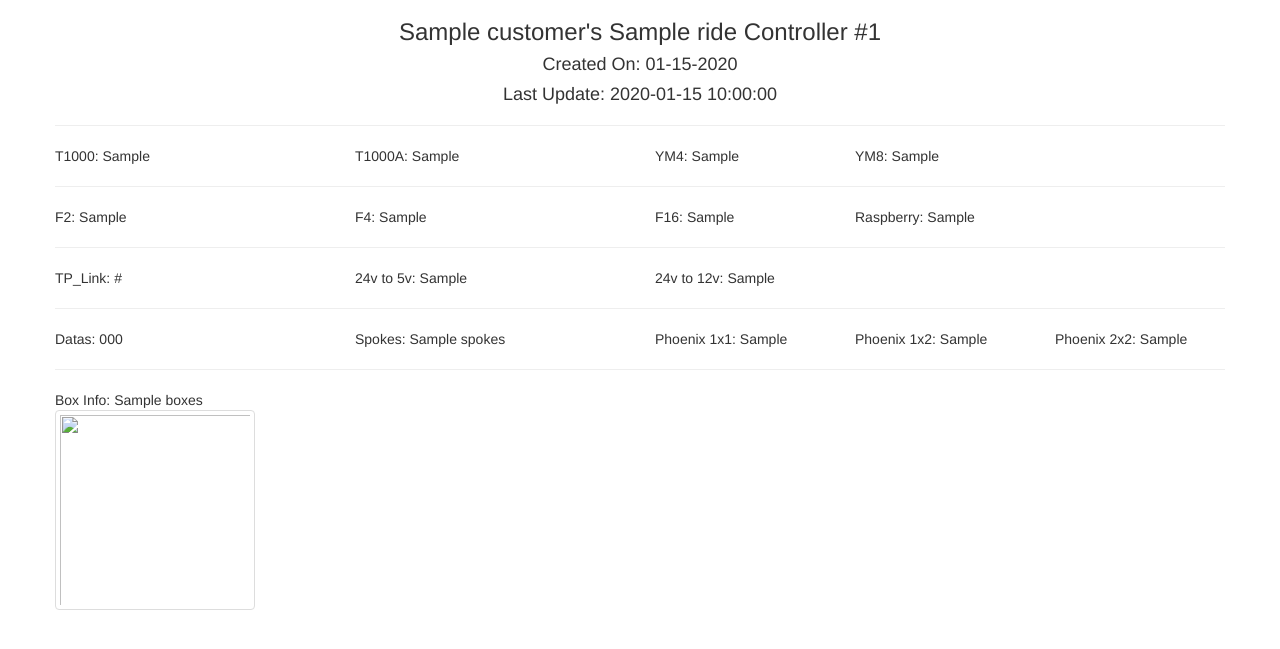
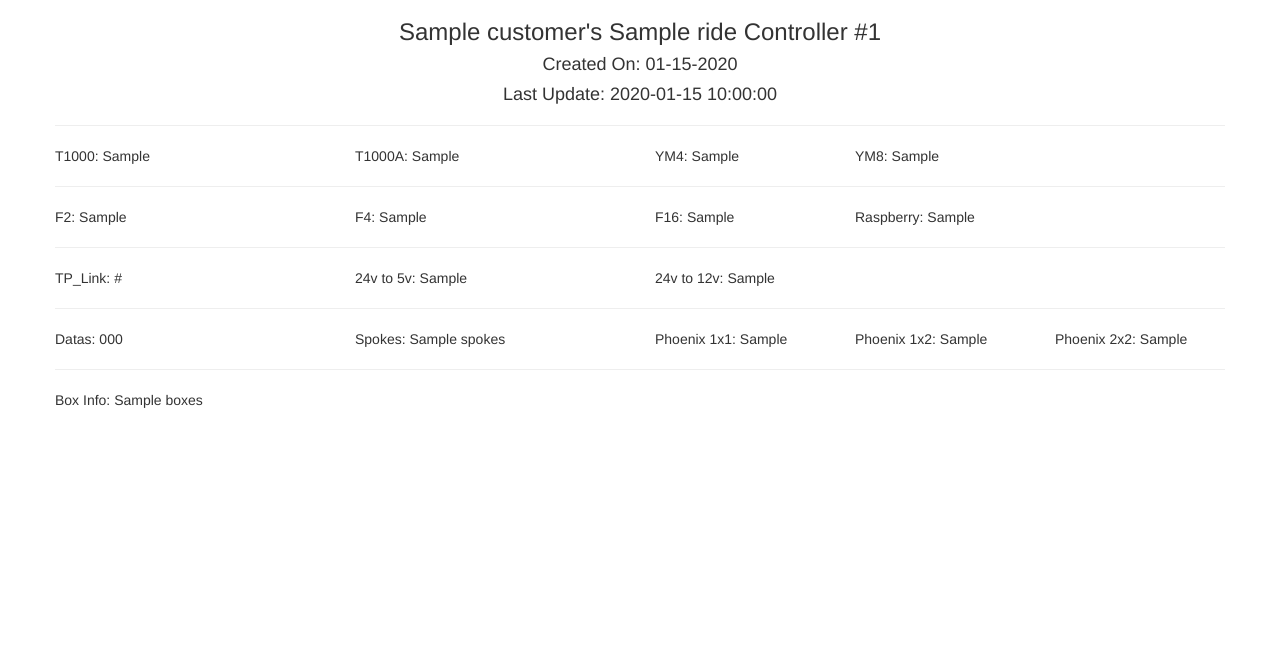
Before and after one commit to garinm90/work, a Python web app: template app/templates/detail_controller.html in a window 1280 px wide. Shown: the part 73-722 px from the top of the page. Run offline with Jinja, Linux system fonts and the light colour scheme; the template is opened without the code that fills it: most values are stand-ins (such as "Sample title", 1, 10 or a date in 2020); some libraries are stand-ins or nearby versions.

Commit message:
Remove redunantly displaying images.

```diff
--- a/app/templates/detail_controller.html
+++ b/app/templates/detail_controller.html
@@ -115,11 +115,5 @@
         </div>
     </div>
 
-    <div class="row">
-        {% for image in controller.order.image %}
-        <div class="col-lg-3 col-md-4 col-sm-6">
-            <img class="thumbnail" src="{{ image_url(image.filename) }}" alt="">
-        </div>
-        {% endfor %}
-    </div>
+
     {% endblock %}
```
